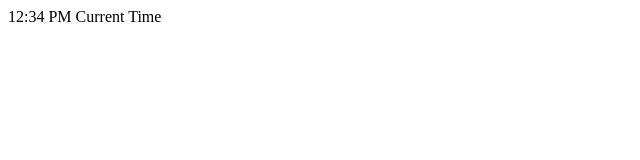
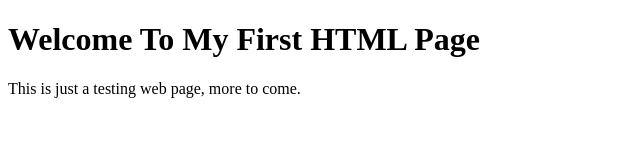
Before and after one commit to Lawsonredeye/Side_Project, a plain HTML site: page html/index.html in a window 1280 px wide. Shown: the whole page, without its empty margins (0-640 px from the left). Drawn offline with Linux system fonts and the light colour scheme.

Commit message:
learning html

```diff
--- a/html/index.html
+++ b/html/index.html
@@ -1,15 +1,13 @@
 <!DOCTYPE html>
 <html lang="en">
-	<head>
-		  <meta charset="UTF-8">
-		    <meta name="viewport" content="width=device-width, initial-scale=1.0">
-		      <link rel="stylesheet" href="time.css">
-		        <title>Time Display</title>
-	</head>
-	<body>
-		  <div class="time-container">
-			      <span class="time">12:34 PM</span>
-			          <span class="label">Current Time</span>
-				    </div>
-	</body>
+
+<head>
+	<meta charset="utf-8">
+</head>
+
+<body>
+	<h1>Welcome To My First HTML Page</h1>
+	<p>This is just a testing web page, more to come.</p>
+</body>
+
 </html>
```
